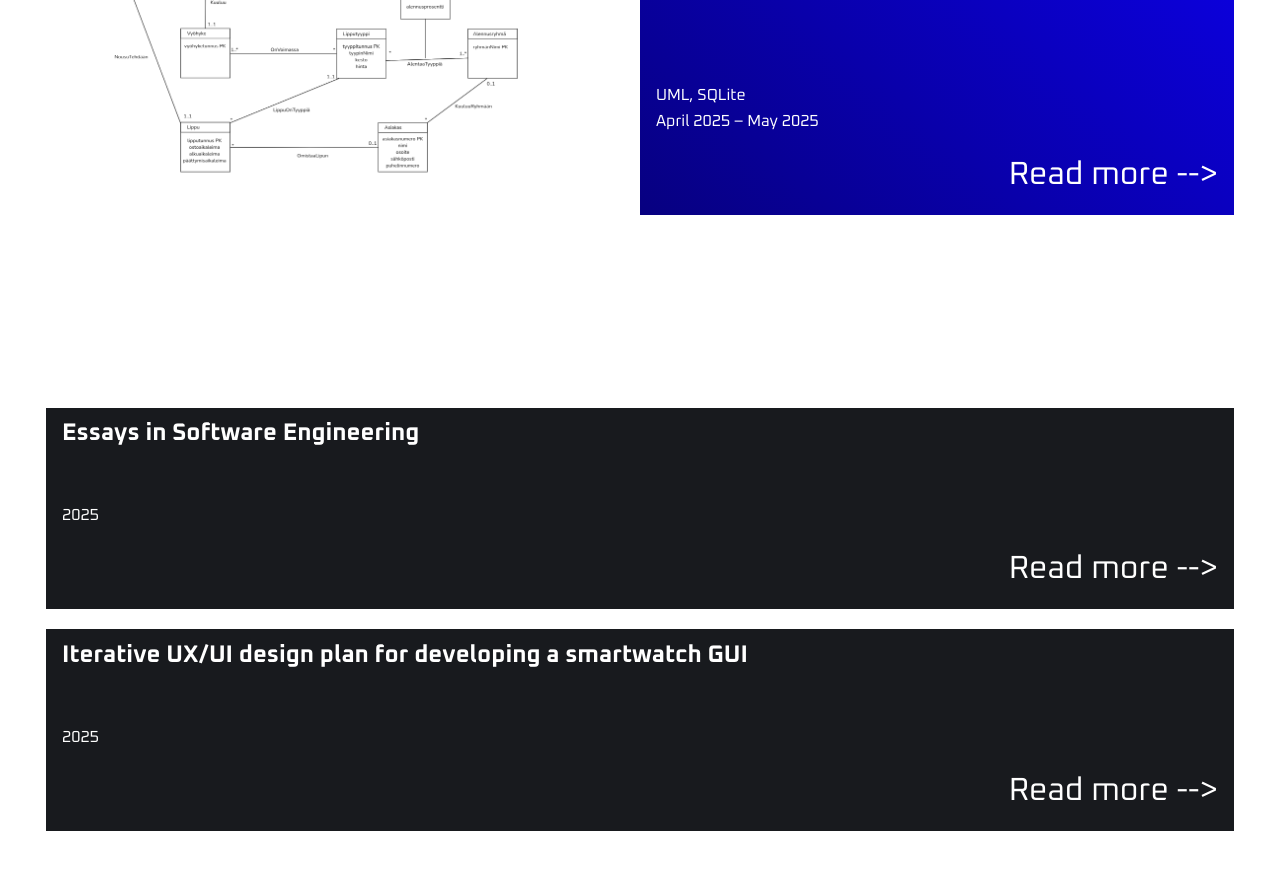
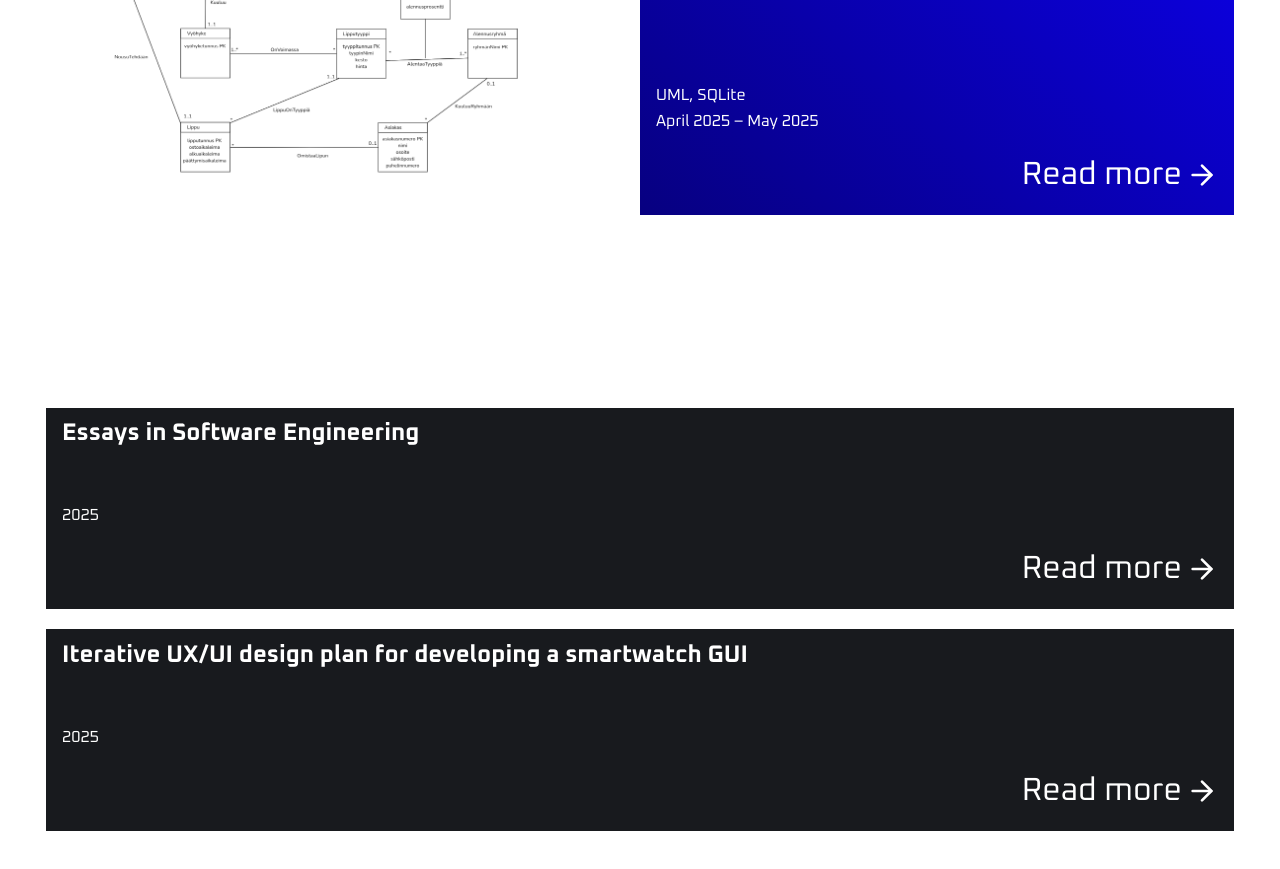
Before and after one commit to silentwinter0/portfolio, a React (Vite) app: page / in a window 1280 px wide. Shown: the part 2600-3469 px from the top of the page. Built offline with nearby package versions, Linux system fonts and the light colour scheme.

Commit message:
Added Lucide icons

```diff
--- a/package.json
+++ b/package.json
@@ -10,6 +10,7 @@
     "preview": "vite preview"
   },
   "dependencies": {
+    "lucide-react": "^0.562.0",
     "react": "^19.2.0",
     "react-dom": "^19.2.0",
     "react-router-dom": "^7.11.0"
--- a/src/components/OtherCard.jsx
+++ b/src/components/OtherCard.jsx
@@ -1,4 +1,5 @@
 import './ProjectCard.css'
+import { ArrowRight } from 'lucide-react'
 
 export default function OtherCard({ imageSrc, title, subtitle, tech, date, link }) {
   return (
@@ -13,7 +14,9 @@ export default function OtherCard({ imageSrc, title, subtitle, tech, date, link
           <p>{tech}</p>
           <p>{date}</p>
         </div>
-        <a href={link}>Read more {'-->'}</a>
+        <a href={link} style={{ display: 'inline-flex', alignItems: 'center', gap: '4px' }}>
+          Read more <ArrowRight size={32} />
+        </a>
       </div>
     </div>
   )
--- a/src/components/ProjectCard.jsx
+++ b/src/components/ProjectCard.jsx
@@ -1,3 +1,4 @@
+import { ArrowRight } from 'lucide-react'
 import './ProjectCard.css'
 
 export default function ProjectCard({ imageSrc,
@@ -22,7 +23,9 @@ export default function ProjectCard({ imageSrc,
             <p>{tech}</p>
             <p>{date}</p>
           </div>
-          <a href={link}>Read more {'-->'}</a>
+          <a href={link} style={{ display: 'inline-flex', alignItems: 'center', gap: '4px' }}>
+            Read more <ArrowRight size={32} />
+          </a>
         </div>
       </div>
     </div>
```
Also changed, not shown: 1 other file (tests, documents, lock files or other folders).
